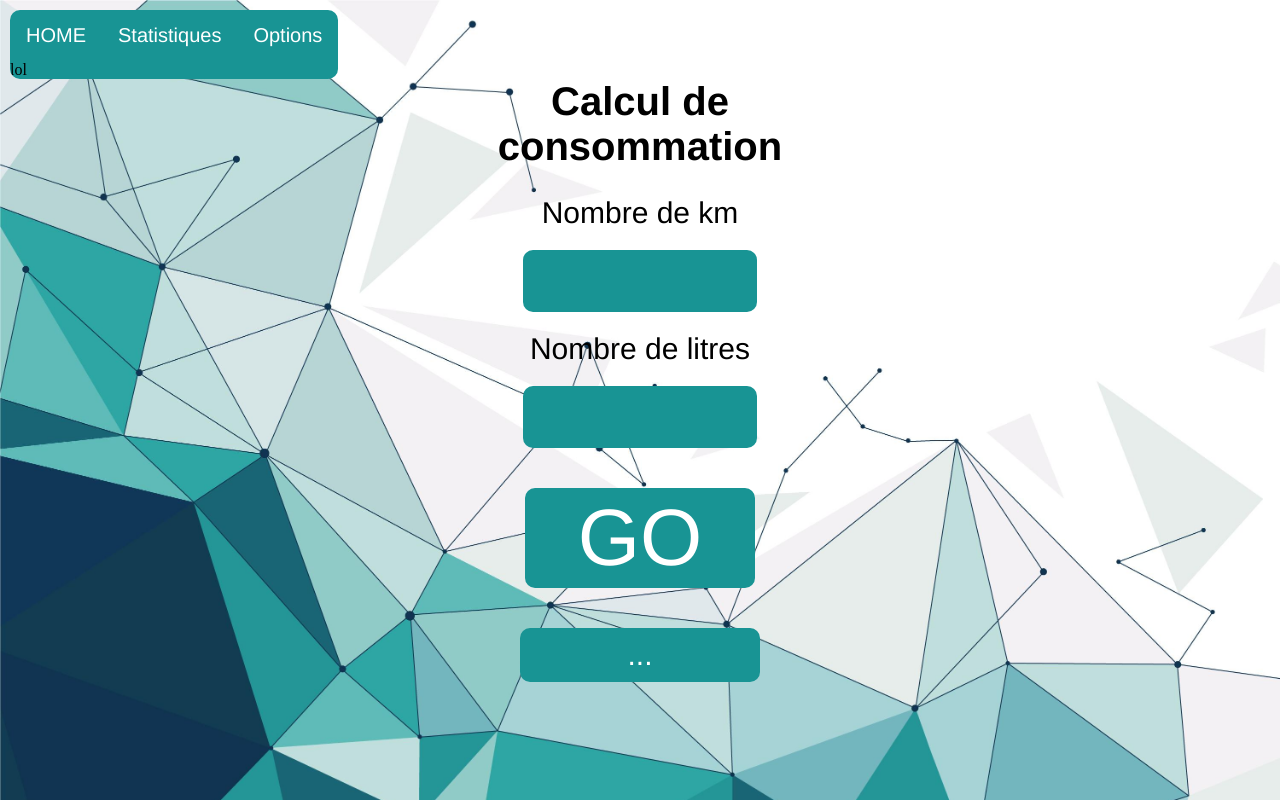
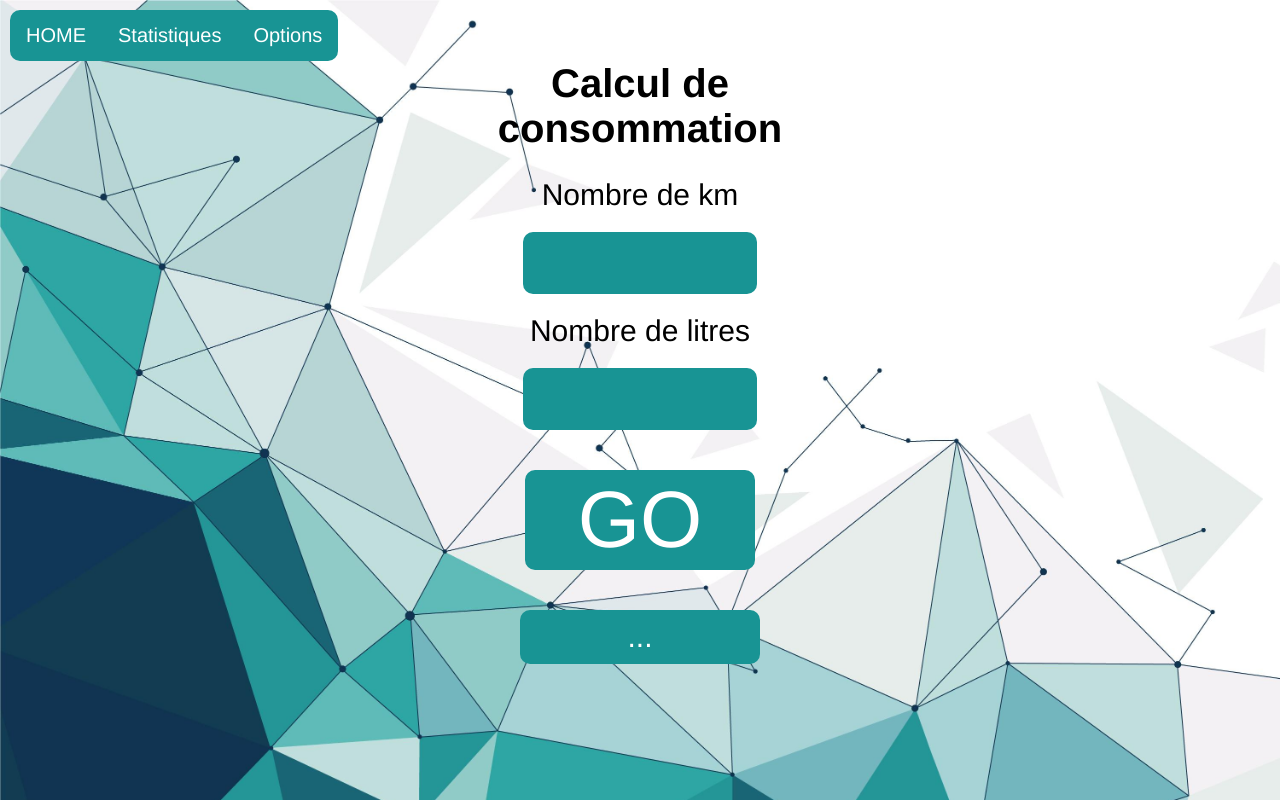
Before and after one commit to jean7111/Outi_de_Calcul, a plain HTML site: page index.html in a window 1280 px wide. Drawn offline with Linux system fonts and the light colour scheme.

Commit message:
Update index.html

```diff
--- a/index.html
+++ b/index.html
@@ -14,7 +14,6 @@
                 <li><a href="index.html">HOME</a></li>
                 <li><a href="statistique.html">Statistiques</a></li>
                 <li><a href="option.html">Options</a></li>
-                <li>lol</li>
             </ul>
         </div>
 
```
